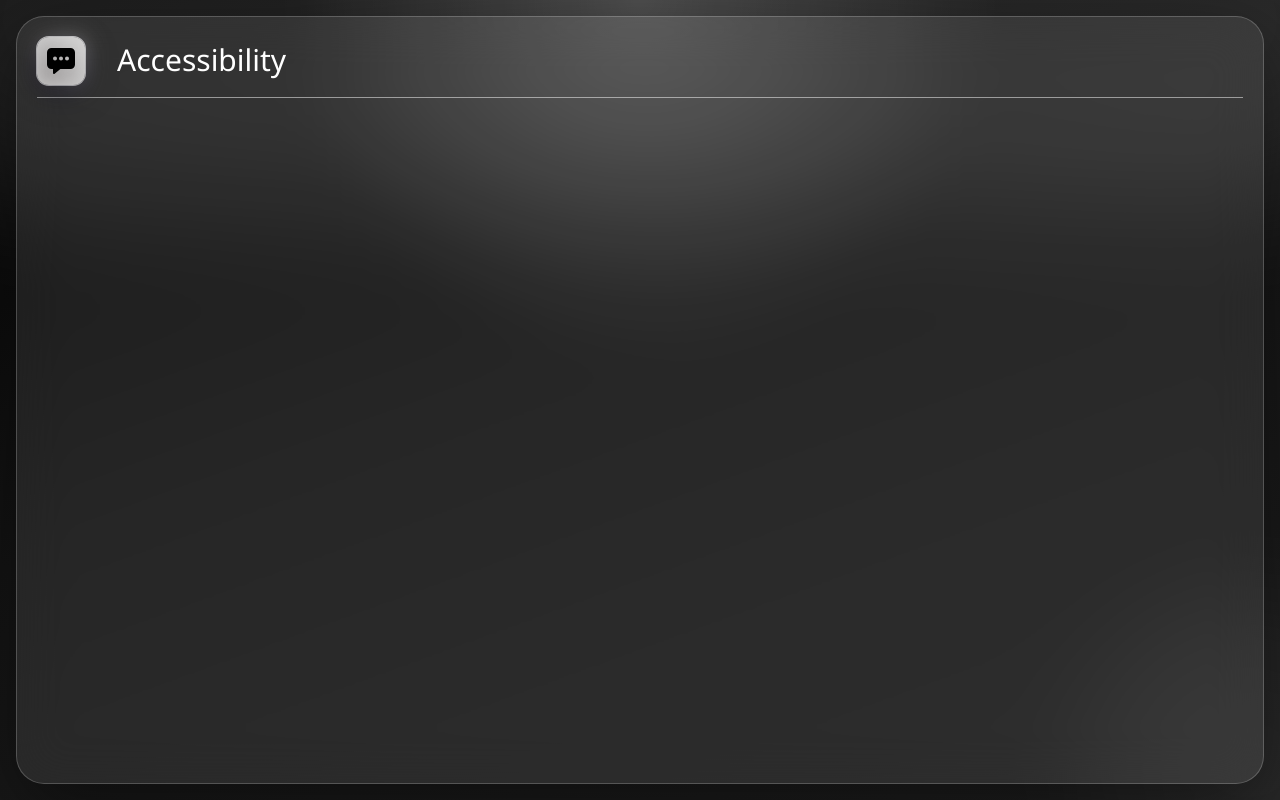
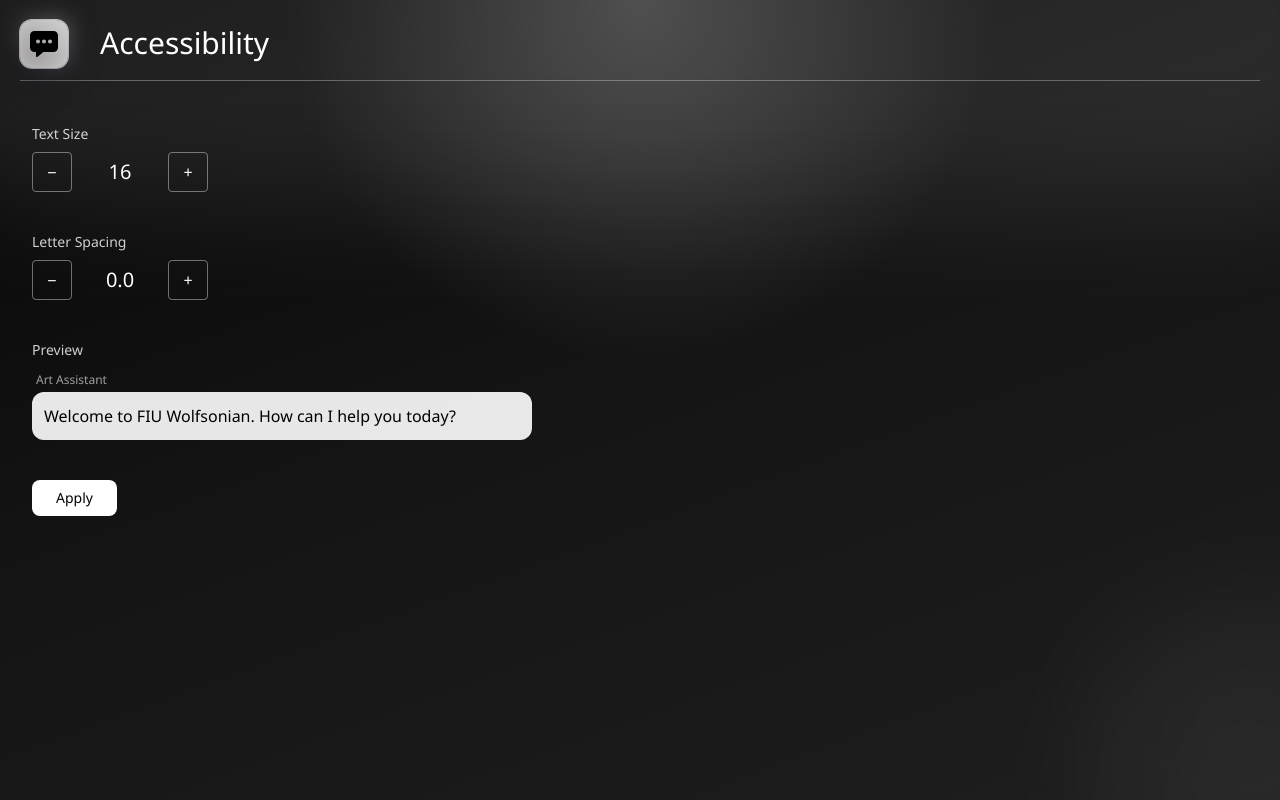
Before and after one commit to jessicaorozco10/RAG-Chatbot-for-Single-Object, a Next.js app in the folder harry-clarke-art-assistant/frontend/: page /accessibility in a window 1280 px wide. Built offline with nearby package versions, Linux system fonts and the light colour scheme.

Commit message:
Implement accessibility settings with text size and letter spacing adjustments

```diff
--- a/harry-clarke-art-assistant/frontend/app/accessibility/page.tsx
+++ b/harry-clarke-art-assistant/frontend/app/accessibility/page.tsx
@@ -1,43 +1,181 @@
+"use client";
+
+import { IoChatboxEllipses } from "react-icons/io5";
+import Background from "../component/background";
 import Button from "../component/button";
-import Background from "../component/background";
-import Glass from "../component/glass";
-import { IoChatboxEllipses } from "react-icons/io5";
+import { useState, useEffect } from "react";
+import {
+  setAccessibilitySettings,
+  getAccessibilitySettings,
+} from "@/lib/accesabilityStorage";
 
-export default function AccessibilityPage() {
+/**
+ * Accessibility settings page
+ * Allows users to adjust text size and letter spacing with a preview
+ * and apply changes explicitly to persist them.
+ */
+export default function Accessibility() {
+  const [textSize, setTextSize] = useState(16);
+  const [spacing, setSpacing] = useState(0);
+  const [applied, setApplied] = useState(false);
+
+  const MIN_TEXT = 16;
+  const MAX_TEXT = 40;
+  const MIN_SPACE = 0;
+  const MAX_SPACE = 1;
+
+  /**
+   * Load previously saved accessibility settings on mount
+   * so UI reflects persisted user preferences.
+   */
+  useEffect(() => {
+    const saved = getAccessibilitySettings();
+    if (saved) {
+      setTextSize(saved.textScale);
+      setSpacing(saved.letterSpacing);
+    }
+  }, []);
+
+  /**
+   * Persist accessibility settings to storage and show confirmation feedback.
+   */
+  const handleApply = () => {
+    setAccessibilitySettings({
+      textScale: textSize,
+      letterSpacing: spacing,
+    });
+    setApplied(true);
+    setTimeout(() => setApplied(false), 2000);
+  };
+
+  /**
+   * Update text size locally and reset applied state
+   * to indicate unsaved changes exist.
+   */
+  const handleTextSizeChange = (newValue: number) => {
+    setTextSize(newValue);
+    setApplied(false);
+  };
+
+  /**
+   * Update letter spacing locally and reset applied state
+   * to indicate unsaved changes exist.
+   */
+  const handleSpacingChange = (newValue: number) => {
+    setSpacing(newValue);
+    setApplied(false);
+  };
+
   return (
-    <div className="relative h-screen w-screen">
+    <div className="relative w-screen h-screen bg-black text-white overflow-hidden">
       <Background />
-      <Glass>
-        <span
-          style={{
-            position: "absolute",
-            top: "20px",
-            left: "100px",
-            color: "white",
-            fontSize: "30px",
-            fontWeight: 500,
-            zIndex: 20,
-          }}
-        >
-          Accessibility
-        </span>
-
-        <div className="h-full w-full">
       <Button
         href="/chat"
         icon={<IoChatboxEllipses size={32} />}
         style={{ position: "absolute", top: "20px", left: "20px" }}
       />
-          <hr
-            className="absolute border-white/50"
+      <div className="absolute top-[20px] left-[100px] text-[30px] font-medium">
+        Accessibility
+      </div>
+
+      <hr className="absolute top-[80px] left-5 right-5 border-white/30" />
+
+      <div className="absolute top-[100px] bottom-0 left-0 right-0 flex flex-col px-8 py-6 gap-10 overflow-y-auto">
+
+        {/* Text size controls */}
+        <div>
+          <p className="mb-2 text-sm opacity-80">Text Size</p>
+          <div className="flex items-center gap-4">
+            <button
+              onClick={() =>
+                handleTextSizeChange(Math.max(MIN_TEXT, textSize - 2))
+              }
+              className="w-10 h-10 border border-white/40 rounded"
+            >
+              −
+            </button>
+
+            <div className="w-16 text-center text-xl">{textSize}</div>
+
+            <button
+              onClick={() =>
+                handleTextSizeChange(Math.min(MAX_TEXT, textSize + 2))
+              }
+              className="w-10 h-10 border border-white/40 rounded"
+            >
+              +
+            </button>
+          </div>
+        </div>
+
+        {/* Letter spacing controls */}
+        <div>
+          <p className="mb-2 text-sm opacity-80">Letter Spacing</p>
+          <div className="flex items-center gap-4">
+            <button
+              onClick={() =>
+                handleSpacingChange(
+                  Math.max(MIN_SPACE, Number((spacing - 0.2).toFixed(1)))
+                )
+              }
+              className="w-10 h-10 border border-white/40 rounded"
+            >
+              −
+            </button>
+
+            <div className="w-16 text-center text-xl">
+              {spacing.toFixed(1)}
+            </div>
+
+            <button
+              onClick={() =>
+                handleSpacingChange(
+                  Math.min(MAX_SPACE, Number((spacing + 0.2).toFixed(1)))
+                )
+              }
+              className="w-10 h-10 border border-white/40 rounded"
+            >
+              +
+            </button>
+          </div>
+        </div>
+
+        {/* Live preview of accessibility changes */}
+        <div>
+          <p className="mb-3 text-sm opacity-80">Preview</p>
+
+          <div className="max-w-[500px]">
+            <p className="text-xs opacity-60 ml-1 mb-1">Art Assistant</p>
+
+            <div
+              className="bg-white/90 text-black p-3 rounded-xl"
               style={{
-              top: "80px",
-              left: "20px",
-              right: "20px",
+                fontSize: `${textSize}px`,
+                letterSpacing: `${spacing}px`,
               }}
-          />
+            >
+              Welcome to FIU Wolfsonian. How can I help you today?
             </div>
-      </Glass>
+          </div>
+        </div>
+
+        {/* Apply settings button confirmation feedback */}
+        <div className="flex items-center gap-4">
+          <button
+            onClick={handleApply}
+            className="px-6 py-2 rounded-lg bg-white text-black font-medium text-sm transition-all hover:bg-white/90 active:scale-95"
+          >
+            Apply
+          </button>
+
+          {applied && (
+            <span className="text-sm text-green-400 transition-opacity">
+              ✓ Settings applied
+            </span>
+          )}
+        </div>
+
+      </div>
     </div>
   );
 }
--- a/harry-clarke-art-assistant/frontend/app/chat/page.tsx
+++ b/harry-clarke-art-assistant/frontend/app/chat/page.tsx
@@ -3,10 +3,11 @@ import { MdExplore } from "react-icons/md";
 import Button from "../component/button";
 import Image from "next/image";
 import ChatUI from "../component/chat";
+import Background from "../component/background";
 
 export default function ChatPage() {
   return (
-    <div className="relative h-screen w-screen bg-black">
+    <div className="relative h-screen w-screen bg-black shadow-[inset_0_0_80px_40px_rgba(113,113,122,0.1)]">
       <Image
         src="/assets/the-wolfsonian.png"
         alt="The Wolfsonian"
--- a/harry-clarke-art-assistant/frontend/app/component/chat.tsx
+++ b/harry-clarke-art-assistant/frontend/app/component/chat.tsx
@@ -3,6 +3,7 @@
 import { useEffect, useRef, useState } from "react";
 import { FaMicrophone, FaStop, FaVolumeMute, FaVolumeUp } from "react-icons/fa";
 import { IoSend } from "react-icons/io5";
+import { getAccessibilitySettings } from "@/lib/accesabilityStorage";
 
 interface Message {
   id: number;
@@ -45,7 +46,7 @@ interface SpeechRecognitionInstance {
 }
 
 interface SpeechRecognitionConstructor {
-  new (): SpeechRecognitionInstance;
+  new(): SpeechRecognitionInstance;
 }
 
 declare global {
@@ -56,11 +57,25 @@ declare global {
 }
 
 export default function ChatUI({
-  userBubbleClass = "bg-black text-white border-2 border-white",
+  userBubbleClass = "bg-zinc-800/50 text-white border-2 border-zinc-500/70 backdrop-blur-md shadow-md",
   assistantBubbleClass = "bg-white/80 text-black",
   inputClass = "bg-white/80 text-black",
   sendButtonClass = "bg-white/80 text-black",
 }: AssistantProps) {
+  /**
+ * Loads saved accessibility settings when the component mounts.
+ * Updates text size and letter spacing from stored user preferences
+ * so the UI stays consistent across sessions.
+ */
+  const [textSize, setTextSize] = useState(16);
+  const [spacing, setSpacing] = useState(0);
+  useEffect(() => {
+    const settings = getAccessibilitySettings();
+    if (settings) {
+      setTextSize(settings.textScale);
+      setSpacing(settings.letterSpacing);
+    }
+  }, []);
   const [messages, setMessages] = useState<Message[]>([]);
   const [input, setInput] = useState("");
   const [isLoading, setIsLoading] = useState(false);
@@ -74,6 +89,8 @@ export default function ChatUI({
   const idCounter = useRef(0);
   const finalTranscriptRef = useRef("");
   const messagesRef = useRef<Message[]>([]);
+  // Added ref for auto growing textarea
+  const textareaRef = useRef<HTMLTextAreaElement>(null);
 
   const nextId = () => {
     idCounter.current += 1;
@@ -95,6 +112,15 @@ export default function ChatUI({
       }
     };
   }, []);
+
+  // Auto resize textarea when input changes
+  useEffect(() => {
+    const textarea = textareaRef.current;
+    if (textarea) {
+      textarea.style.height = "auto";
+      textarea.style.height = `${textarea.scrollHeight}px`;
+    }
+  }, [input]);
 
   const speakAssistantReply = (reply: string) => {
     if (
@@ -272,12 +298,24 @@ export default function ChatUI({
             key={msg.id}
             className={`flex ${msg.sender === "user" ? "justify-end" : "justify-start"}`}
           >
+            <div className="flex flex-col max-w-[70%]">
+              {msg.sender === "assistant" && (
+                <span className="mb-1 ml-1 text-xs font-medium text-white/60">
+                  Art Assistant
+                </span>
+              )}
+
+              {/* Added break words whitespace pre wrap to prevent text overflow */}
               <div
-              className={`max-w-[70%] rounded-xl px-4 py-3 shadow-md backdrop-blur-md ${
-                msg.sender === "user" ? userBubbleClass : assistantBubbleClass
+                className={`rounded-xl px-4 py-3 shadow-md backdrop-blur-md break-words whitespace-pre-wrap ${msg.sender === "user" ? userBubbleClass : assistantBubbleClass
                   }`}
+                style={{
+                  fontSize: `${textSize}px`,
+                  letterSpacing: `${spacing}px`,
+                }}
               >
                 {msg.text}
+
                 {msg.sender === "assistant" && msg.usedRag && (
                   <div className="mt-2 text-[11px] font-medium uppercase tracking-[0.12em] opacity-60">
                     Pinecone context used
@@ -285,12 +323,13 @@ export default function ChatUI({
                 )}
               </div>
             </div>
+          </div>
         ))}
 
         {isListening && (
           <div className="flex justify-end">
             <div
-              className={`max-w-[70%] rounded-xl px-4 py-3 italic opacity-60 shadow-md backdrop-blur-md ${userBubbleClass}`}
+              className={`max-w-[70%] rounded-xl px-4 py-3 italic opacity-60 shadow-md backdrop-blur-md break-words whitespace-pre-wrap ${userBubbleClass}`}
             >
               {liveTranscript || (
                 <span className="flex h-5 items-center gap-1">
@@ -322,19 +361,26 @@ export default function ChatUI({
 
       <div className="p-4">
         <div className="relative flex items-center">
-          <input
-            type="text"
+          {/* Replaced input with auto growing textarea */}
+          <textarea
+            ref={textareaRef}
             value={input}
             onChange={(e) => setInput(e.target.value)}
             placeholder={isListening ? "Listening..." : "Type your message..."}
-            onKeyDown={(e) => e.key === "Enter" && handleSend()}
+            onKeyDown={(e) => {
+              if (e.key === "Enter" && !e.shiftKey) {
+                e.preventDefault();
+                handleSend();
+              }
+            }}
             disabled={isLoading || isListening}
-            className={`w-full rounded-2xl px-4 py-3 pr-36 shadow-md outline-none transition-opacity disabled:opacity-50 ${inputClass}`}
+            rows={1}
+            className={`w-full resize-none overflow-y-auto rounded-2xl px-4 py-3 pr-36 shadow-md outline-none transition-opacity disabled:opacity-50 ${inputClass}`}
+            style={{ maxHeight: "200px" }}
           />
           <button
             onClick={handleSpeechToggle}
-            className={`absolute right-24 rounded-full p-2 transition-all ${
-              isSpeechEnabled
+            className={`absolute right-24 rounded-full p-2 transition-all ${isSpeechEnabled
                 ? "bg-black text-white hover:bg-black/90"
                 : "hover:bg-black/10"
               }`}
@@ -351,8 +397,7 @@ export default function ChatUI({
           <button
             onClick={handleMicClick}
             disabled={isLoading}
-            className={`absolute right-12 rounded-full p-2 transition-all disabled:opacity-40 ${
-              isListening
+            className={`absolute right-12 rounded-full p-2 transition-all disabled:opacity-40 ${isListening
                 ? "scale-110 animate-pulse bg-red-500 text-white"
                 : "hover:bg-black/10"
               }`}
--- a/harry-clarke-art-assistant/frontend/app/panel/page.tsx
+++ b/harry-clarke-art-assistant/frontend/app/panel/page.tsx
@@ -1,5 +1,4 @@
 import Background from "../component/background";
-import Glass from "../component/glass";
 import Button from "../component/button";
 import { IoChatboxEllipses } from "react-icons/io5";
 
@@ -7,7 +6,6 @@ export default function PanelPage() {
   return (
     <div className="relative h-screen w-screen">
       <Background />
-      <Glass>
         <span
           style={{
             position: "absolute",
@@ -34,7 +32,6 @@ export default function PanelPage() {
             </p>
           </div>
         </div>
-      </Glass>
     </div>
   );
 }
--- /dev/null
+++ b/harry-clarke-art-assistant/frontend/lib/accesabilityStorage.ts
@@ -0,0 +1,48 @@
+const STORAGE_KEY = "accessibility-settings";
+const EXPIRY_MS = 24 * 60 * 60 * 1000; // 1 day
+
+export type AccessibilitySettings = {
+  textScale: number;
+  letterSpacing: number;
+};
+
+type StoredData = {
+  value: AccessibilitySettings;
+  expiresAt: number;
+};
+
+// save setting with 1 day expiry
+export function setAccessibilitySettings(value: AccessibilitySettings) {
+  const data: StoredData = {
+    value,
+    expiresAt: Date.now() + EXPIRY_MS,
+  };
+
+  localStorage.setItem(STORAGE_KEY, JSON.stringify(data));
+}
+
+// load setting checks expiry
+export function getAccessibilitySettings(): AccessibilitySettings | null {
+  const raw = localStorage.getItem(STORAGE_KEY);
+  if (!raw) return null;
+
+  try {
+    const parsed: StoredData = JSON.parse(raw);
+
+    // expired  delete and ignore
+    if (!parsed.expiresAt || Date.now() > parsed.expiresAt) {
+      localStorage.removeItem(STORAGE_KEY);
+      return null;
+    }
+
+    return parsed.value;
+  } catch {
+    localStorage.removeItem(STORAGE_KEY);
+    return null;
+  }
+}
+
+// reset setting optional use later
+export function resetAccessibilitySettings() {
+  localStorage.removeItem(STORAGE_KEY);
+}
```
Lines whose indentation alone changed are shown as unchanged.
